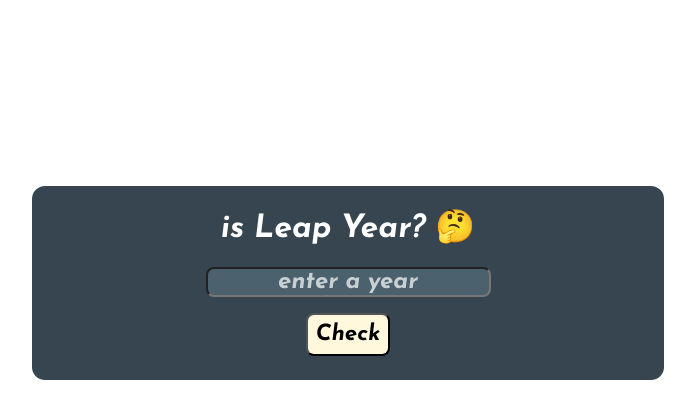
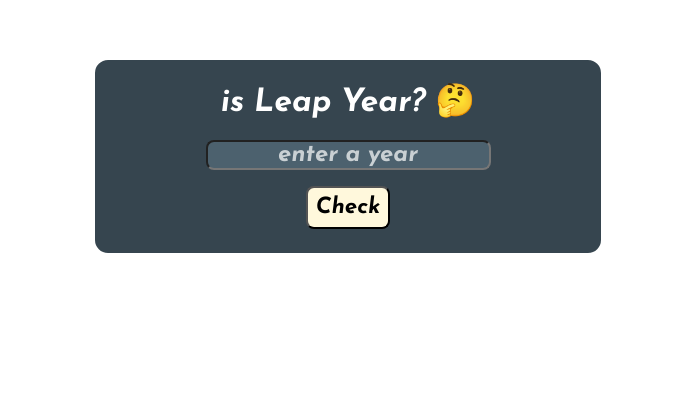
Before and after one commit to anushasunil/is-leap-year-react, a React (Create React App) app: page / in a window 1280 px wide. Shown: the part 133-552 px from the top of the page, without its empty margins (292-987 px from the left). Built offline with nearby package versions, Linux system fonts and the light colour scheme.

Commit message:
style: updated margins and width

```diff
--- a/src/styles.css
+++ b/src/styles.css
@@ -8,9 +8,9 @@
 .container {
   border: 0.2rem solid;
   border-radius: 1rem;
-  max-width: 50%;
+  max-width: 40%;
   margin: auto;
-  margin-top: 25%;
+  margin-top: 15%;
   color: white;
   font-family: "Josefin Sans", sans-serif;
   /* background: radial-gradient(
```
